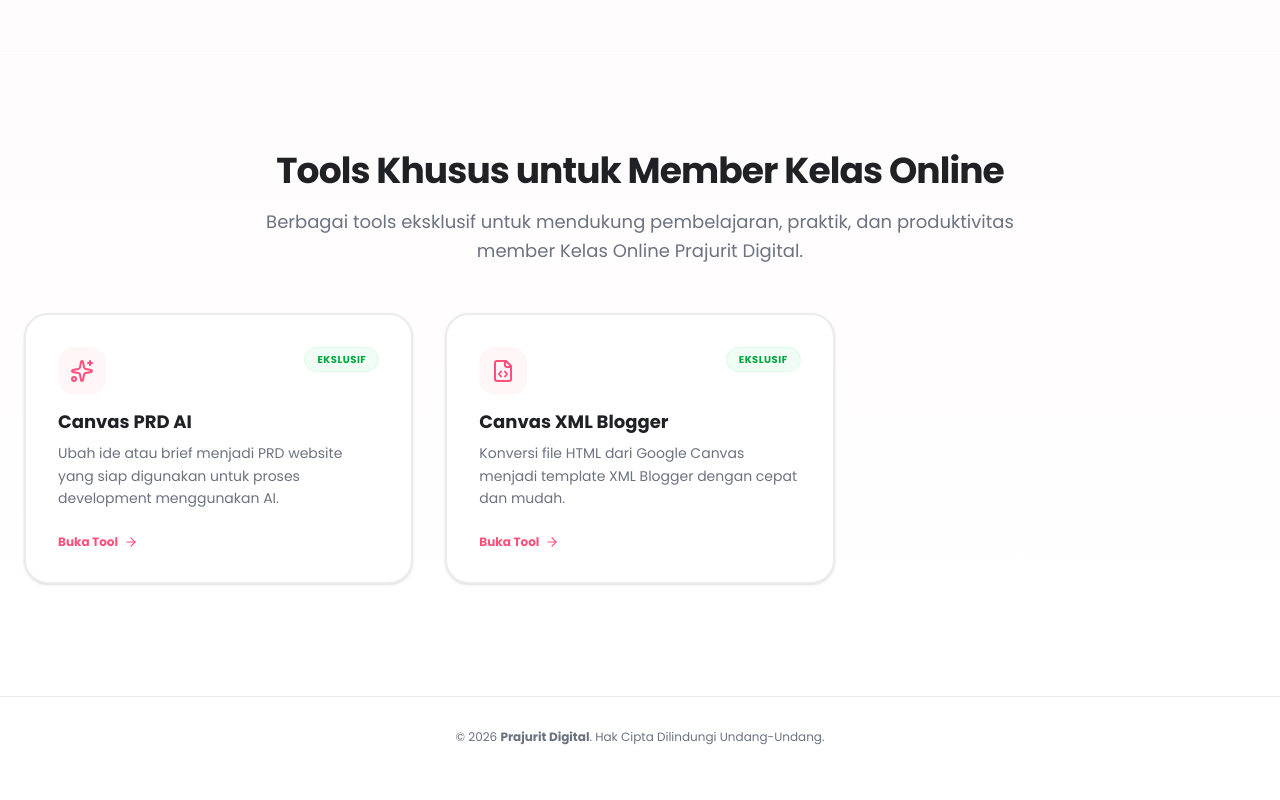
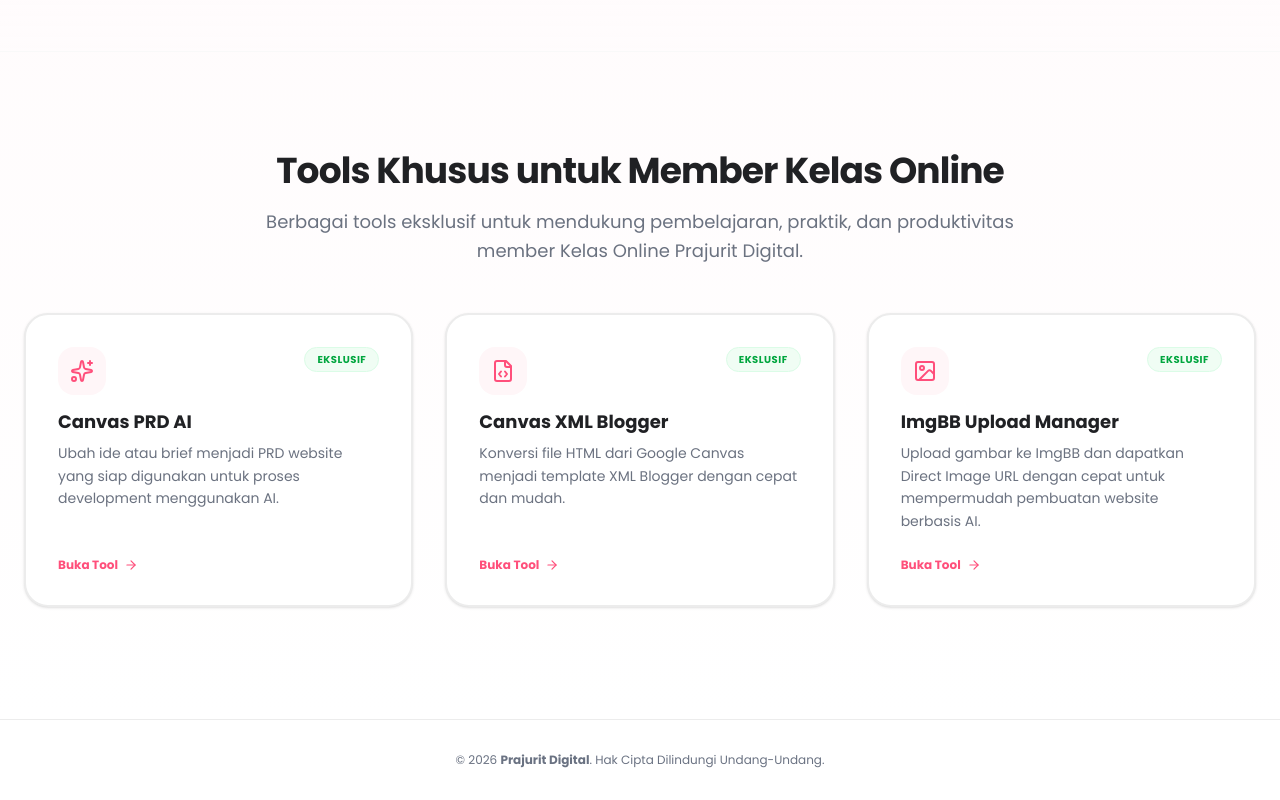
Before and after one commit to prajuritdigitalcom/Website-Prajurit-Digital-My-Id, a React (Vite) app: page / in a window 1280 px wide. Shown: the part 1832-2632 px from the top of the page. Before the commit the page ends 2609 px from the top, so only its background shows below. Built offline with nearby package versions, Linux system fonts and the light colour scheme.

Commit message:
feat: add ImgBB Upload Manager tool
Register a new tool in the data configuration to facilitate quick image uploads to ImgBB for AI-based website development.

```diff
--- a/src/data/tools.ts
+++ b/src/data/tools.ts
@@ -152,5 +152,15 @@ export const MEMBER_TOOLS_DATA: Tool[] = [
     badge: "Ekslusif",
     category: "writing",
     externalUrl: "https://canvasxml.prajuritdigital.my.id/"
+  },
+  {
+    id: "imgbb-upload-manager",
+    title: "ImgBB Upload Manager",
+    description: "Upload gambar ke ImgBB dan dapatkan Direct Image URL dengan cepat untuk mempermudah pembuatan website berbasis AI.",
+    icon: "Image",
+    href: "#imgbb-upload-manager",
+    badge: "Ekslusif",
+    category: "marketing",
+    externalUrl: "https://imgbb.prajuritdigital.my.id/"
   }
 ];
```
